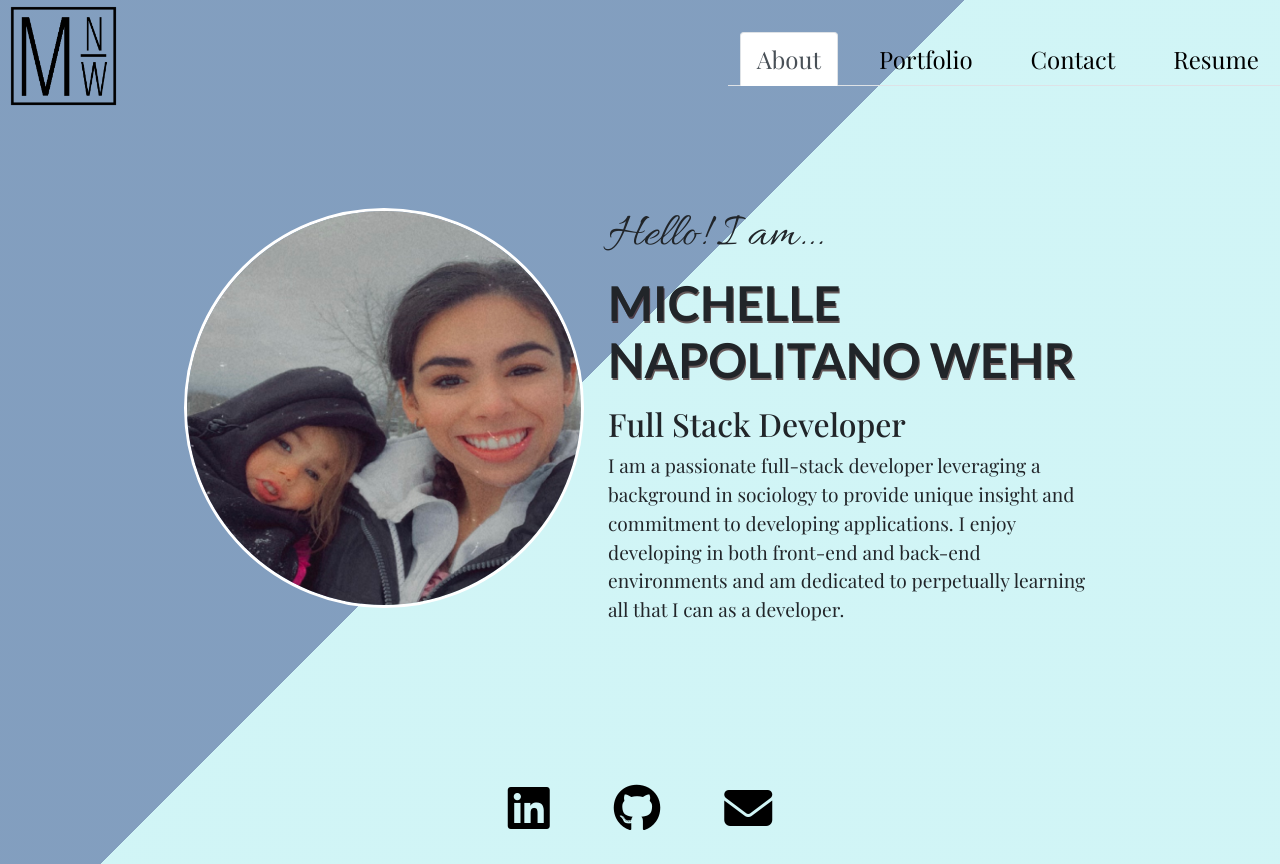
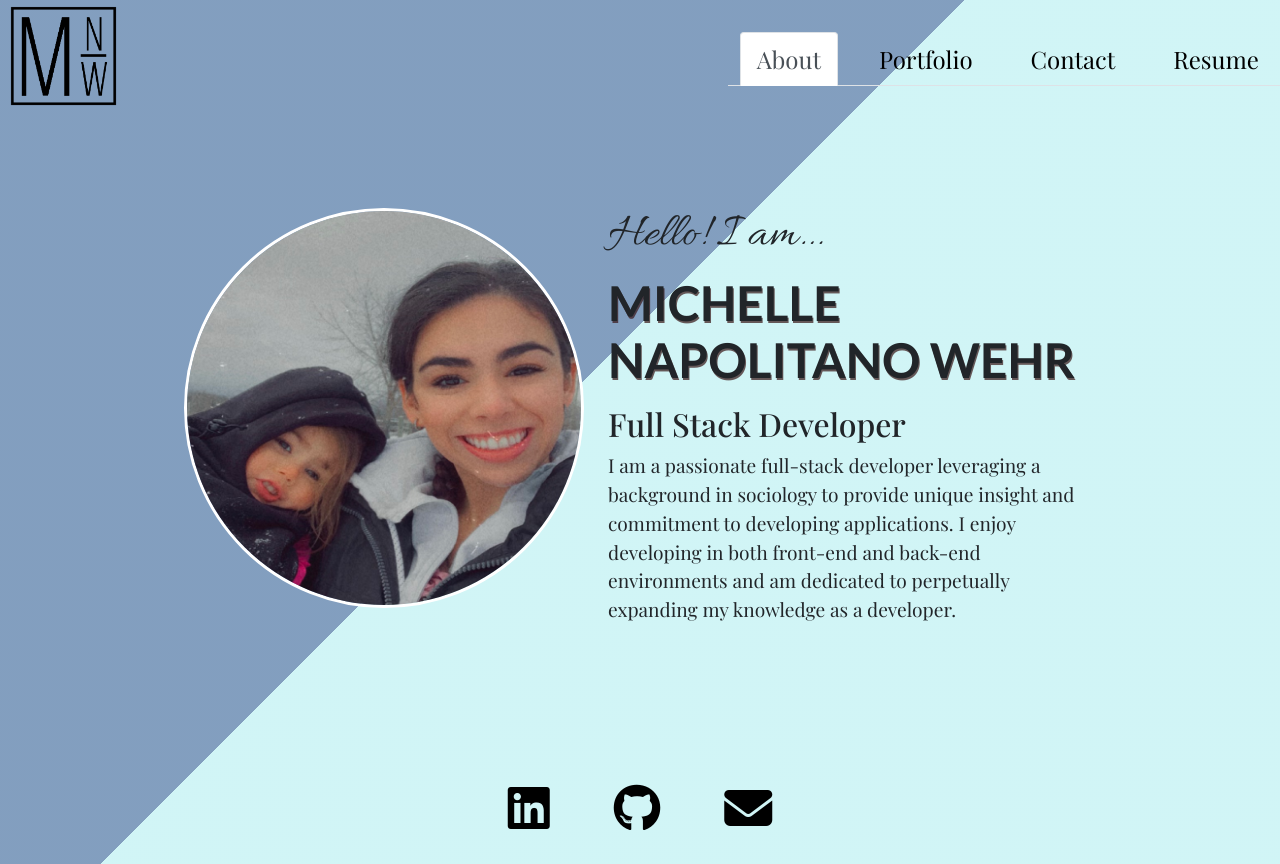
Before and after one commit to michellewehr/react-portfolio-2, a React (Create React App) app: page / in a window 1280 px wide. Built offline with nearby package versions, Linux system fonts and the light colour scheme; a web font is replaced by a local one.

Commit message:
changed about

```diff
--- a/src/components/About/index.js
+++ b/src/components/About/index.js
@@ -15,7 +15,7 @@ function About() {
                 <h1 className="name lato">MICHELLE NAPOLITANO WEHR</h1>
                 <h2 className="jobTitle"> Full Stack Developer</h2>
                 <div className="aboutDescription">
-                <p className="aboutMe"> I am a passionate full-stack developer leveraging a background in sociology to provide unique insight and commitment to developing applications. I enjoy developing in both front-end and back-end environments and am dedicated to perpetually learning all that I can as a developer.</p>
+                <p className="aboutMe"> I am a passionate full-stack developer leveraging a background in sociology to provide unique insight and commitment to developing applications. I enjoy developing in both front-end and back-end environments and am dedicated to perpetually expanding my knowledge as a developer.</p>
                 </div>
             </div>
         </div>
```
